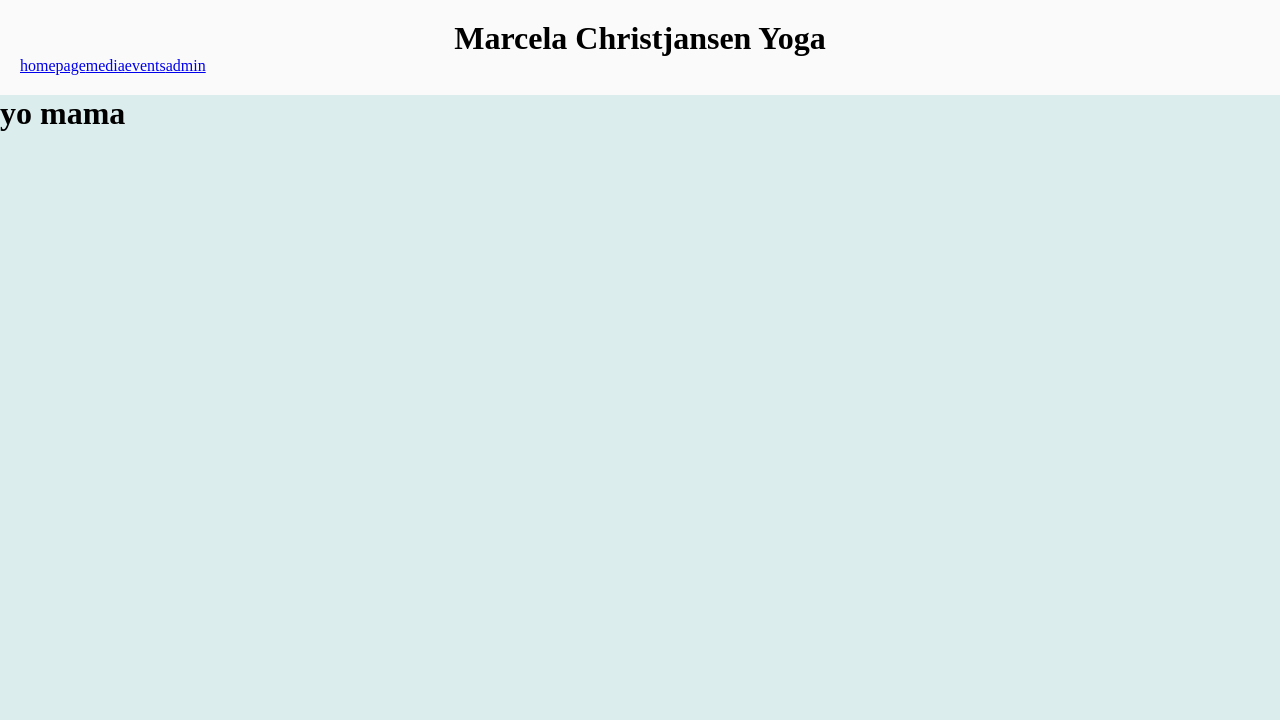
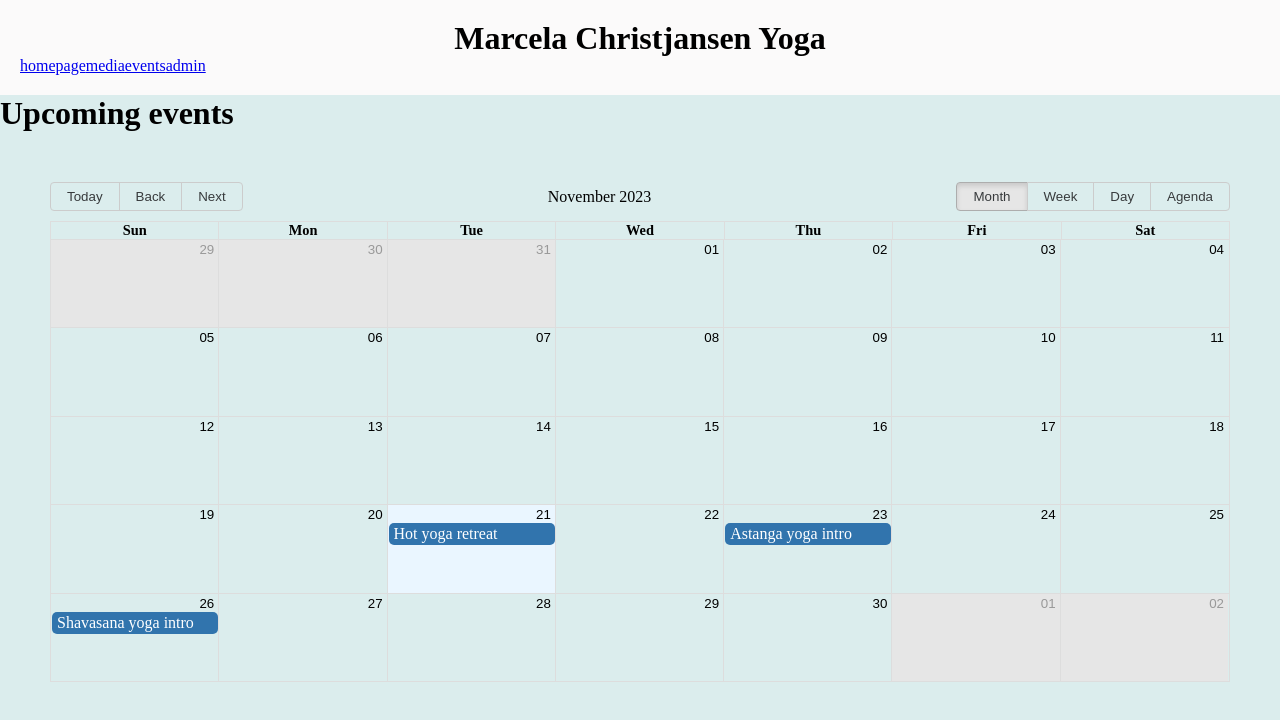
Before and after one commit to MaxusTheOne/Yoga-frontend, a React (Vite) app in the folder YogaFrontend/: page /events in a window 1280 px wide. Shown: the top 720 px of the page. Built offline with nearby package versions, Linux system fonts and the light colour scheme.

Commit message:
started the calendar component

```diff
--- /dev/null
+++ b/YogaFrontend/src/components/Eventpage/EventCalendar.jsx
@@ -0,0 +1,67 @@
+import { Calendar, dateFnsLocalizer } from 'react-big-calendar'
+import format from 'date-fns/format'
+import parse from 'date-fns/parse'
+import startOfWeek from 'date-fns/startOfWeek'
+import getDay from 'date-fns/getDay'
+import DatePicker from 'react-datepicker'
+import 'react-big-calendar/lib/css/react-big-calendar.css'
+import enUS from 'date-fns/locale/en-US'
+import { useState } from 'react'
+
+//format of the dates is in US format
+const locales = {
+    'en-US': enUS,
+}
+
+//customizing the behavior of the functionalities in the calendar
+const localizer = dateFnsLocalizer({
+    format,
+    parse,
+    startOfWeek,
+    getDay,
+    locales,
+})
+
+//Months start at 0 so that would be january
+//format goes new Date(year, month, day, hour, minutes)
+const events = [
+    {
+        title: 'Astanga yoga intro',
+        allDay: false,
+        start: new Date(2023, 10, 23, 18, 30),
+        end: new Date(2023, 10, 23, 20, 0),
+    },
+    {
+        title: 'Hot yoga retreat',
+        allDay: true,
+        start: new Date(2023, 10, 21),
+        end: new Date(2023, 10, 22),
+    },
+    {
+        title: 'Shavasana yoga intro',
+        allDay: false,
+        start: new Date(2023, 10, 26, 12, 30),
+        end: new Date(2023, 10, 26, 13, 30),
+    },
+]
+
+export default function EventCalendar() {
+    const [newEvent, setNewEvent] = useState({
+        title: '',
+        start: '',
+        end: '',
+    })
+    const [allEvents, setAllEvents] = useState(events)
+
+    return (
+        <>
+            <Calendar
+                localizer={localizer}
+                events={allEvents}
+                startAccessor="start"
+                endAccessor="end"
+                style={{ height: 500, margin: '50px' }}
+            />
+        </>
+    )
+}
--- a/YogaFrontend/src/components/Eventpage/Eventpage.jsx
+++ b/YogaFrontend/src/components/Eventpage/Eventpage.jsx
@@ -1,11 +1,13 @@
 import Header from '../Header'
+import EventCalendar from './EventCalendar'
 
 export default function Eventpage() {
     return (
         <>
             <Header />
             <div className="event-calendar-container">
-                <h1>yo mama</h1>
+                <h1>Upcoming events</h1>
+                <EventCalendar />
             </div>
         </>
     )
```
Also changed, not shown: YogaFrontend/src/components/Eventpage/Calendar.jsx (deleted).
